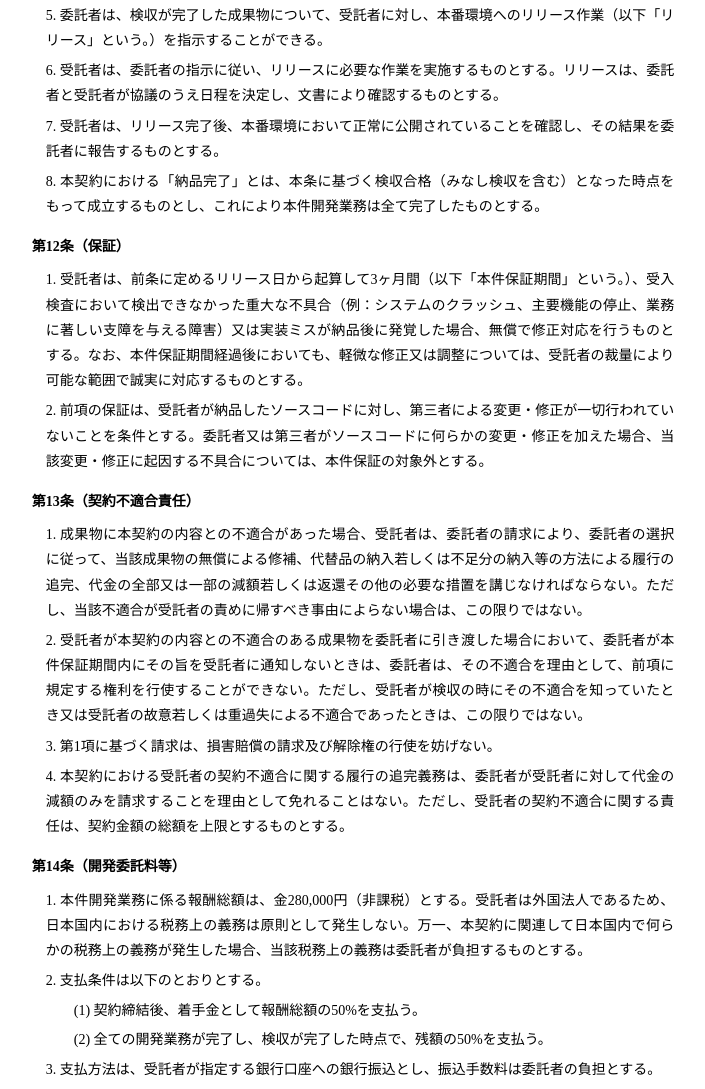
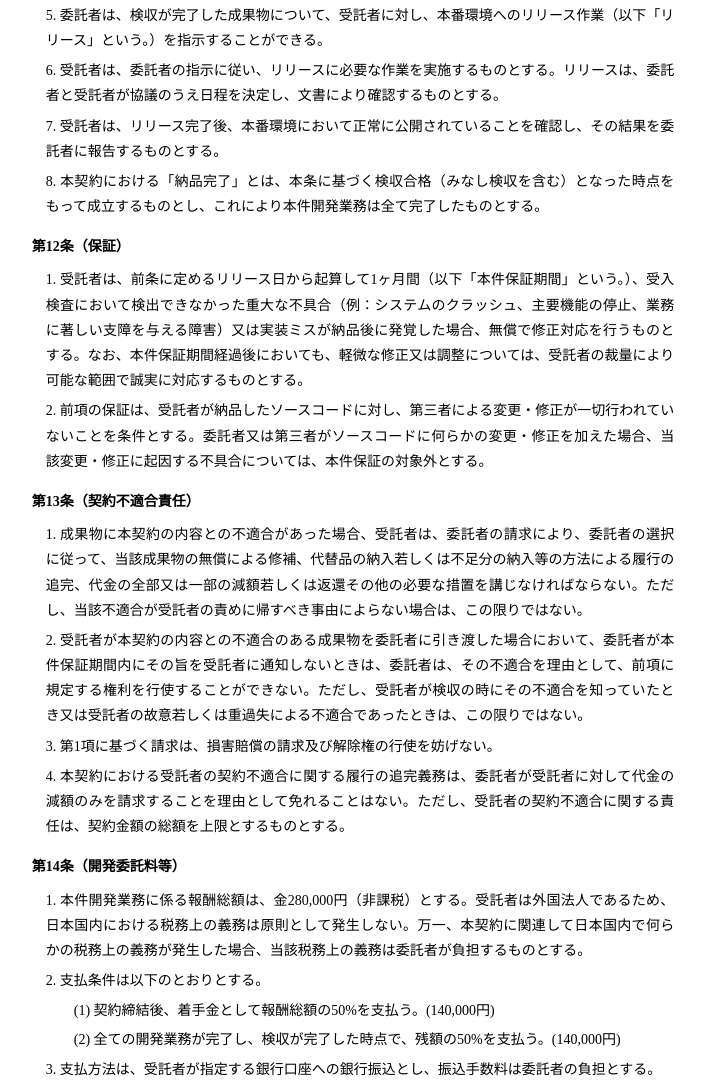
Before and after one commit to minhquangt0/cong_viec, a plain HTML site: page index.html in a window 1280 px wide. Shown: the part 3943-5032 px from the top of the page, without its empty margins (287-992 px from the left). Drawn offline with Linux system fonts and the light colour scheme.

Commit message:
Update index.html

```diff
--- a/index.html
+++ b/index.html
@@ -307,7 +307,7 @@
             <div class="article-title">第12条（保証）</div>
             <div class="article-content">
                 <ol class="numbered-list">
-                    <li>1. 受託者は、前条に定めるリリース日から起算して3ヶ月間（以下「本件保証期間」という。）、受入検査において検出できなかった重大な不具合（例：システムのクラッシュ、主要機能の停止、業務に著しい支障を与える障害）又は実装ミスが納品後に発覚した場合、無償で修正対応を行うものとする。なお、本件保証期間経過後においても、軽微な修正又は調整については、受託者の裁量により可能な範囲で誠実に対応するものとする。</li>
+                    <li>1. 受託者は、前条に定めるリリース日から起算して1ヶ月間（以下「本件保証期間」という。）、受入検査において検出できなかった重大な不具合（例：システムのクラッシュ、主要機能の停止、業務に著しい支障を与える障害）又は実装ミスが納品後に発覚した場合、無償で修正対応を行うものとする。なお、本件保証期間経過後においても、軽微な修正又は調整については、受託者の裁量により可能な範囲で誠実に対応するものとする。</li>
                     <li>2. 前項の保証は、受託者が納品したソースコードに対し、第三者による変更・修正が一切行われていないことを条件とする。委託者又は第三者がソースコードに何らかの変更・修正を加えた場合、当該変更・修正に起因する不具合については、本件保証の対象外とする。</li>
                 </ol>
             </div>
@@ -332,8 +332,8 @@
                     <li>1. 本件開発業務に係る報酬総額は、金280,000円（非課税）とする。受託者は外国法人であるため、日本国内における税務上の義務は原則として発生しない。万一、本契約に関連して日本国内で何らかの税務上の義務が発生した場合、当該税務上の義務は委託者が負担するものとする。</li>
                     <li>2. 支払条件は以下のとおりとする。
                     <ol class="sub-list">
-                        <li>(1) 契約締結後、着手金として報酬総額の50%を支払う。</li>
-                        <li>(2) 全ての開発業務が完了し、検収が完了した時点で、残額の50%を支払う。</li>
+                        <li>(1) 契約締結後、着手金として報酬総額の50%を支払う。(140,000円)</li>
+                        <li>(2) 全ての開発業務が完了し、検収が完了した時点で、残額の50%を支払う。(140,000円)</li>
                     </ol>
                     </li>
                     <li>3. 支払方法は、受託者が指定する銀行口座への銀行振込とし、振込手数料は委託者の負担とする。</li>
@@ -544,7 +544,7 @@
         <div class="signature-section">
             <p>以上、本契約の証として、本契約書データを作成し、委託者及び受託者の双方が電子署名又は電子的同意の方法により締結し、各自その控えを保有するものとする。</p>
 
-            <p style="text-align: center; margin: 30px 0;">2026年1月12日</p>
+            <p style="text-align: center; margin: 30px 0;">2026年1月14日</p>
 
             <div class="signature-block">
                 <p><strong>委託者</strong></p>
@@ -562,6 +562,7 @@
         </div>
 
         <div style="page-break-before: always;"></div>
+        </div>
     </div>
 </body>
 </html>
```
